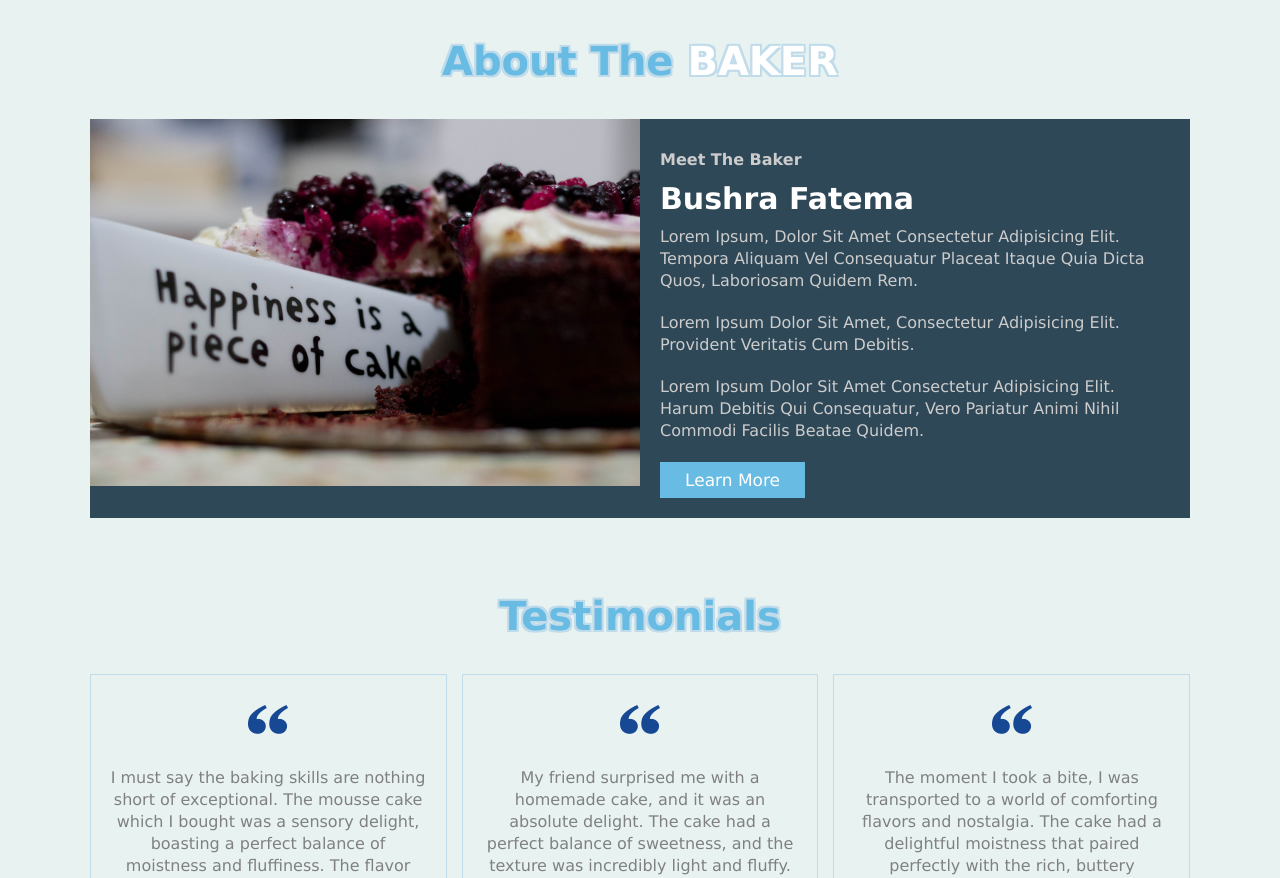
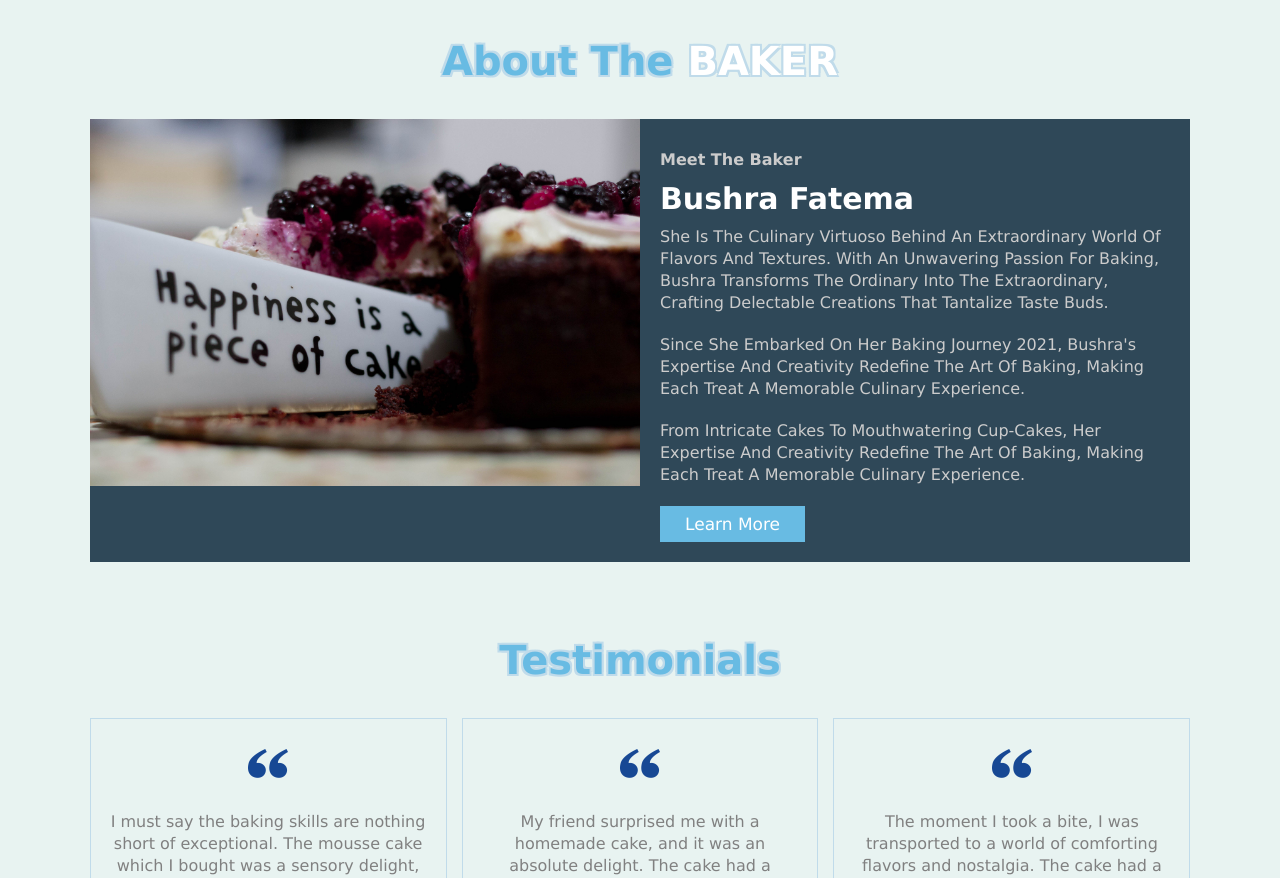
Before and after one commit to shafia31/Dazzling-Delight, a plain HTML site: page index.html in a window 1280 px wide. Shown: the part 5862-6740 px from the top of the page. Drawn offline with Linux system fonts and the light colour scheme.

Commit message:
updated about section & footer

```diff
--- a/index.html
+++ b/index.html
@@ -360,9 +360,7 @@
         <div class="content">
             <p><b>Meet the baker</b></p>
             <h3>Bushra Fatema</h3>
-            <p>Lorem ipsum, dolor sit amet consectetur adipisicing elit. Tempora aliquam vel consequatur placeat itaque quia dicta quos, laboriosam quidem rem.</p>
-            <p>Lorem ipsum dolor sit amet, consectetur adipisicing elit. Provident veritatis cum debitis.</p>
-            <p>Lorem ipsum dolor sit amet consectetur adipisicing elit. Harum debitis qui consequatur, vero pariatur animi nihil commodi facilis beatae quidem.</p>
+            <p>She is the culinary virtuoso behind an extraordinary world of flavors and textures. With an unwavering passion for baking, Bushra transforms the ordinary into the extraordinary, crafting delectable creations that tantalize taste buds.</p><p>Since she embarked on her baking journey 2021, Bushra's expertise and creativity redefine the art of baking, making each treat a memorable culinary experience.</p><p>From intricate cakes to mouthwatering cup-cakes, her expertise and creativity redefine the art of baking, making each treat a memorable culinary experience.</p>
             <a href="" class="btn">Learn more</a>
         </div>
        </div>
@@ -455,7 +453,7 @@
     <footer class="footer">
         <div class="social-media">
             <a href="https://www.facebook.com/dazzling.delights.71" class="fab fa-facebook-f"></a>
-            <a href="" class="fa-brands fa-twitter"></a>
+            <a href="https://pin.it/2xLlt6ti3" class="fa-brands fa-pinterest-p"></a>
             <a href="https://www.instagram.com/_dazzling_delights_?utm_source=ig_web_button_share_sheet&igsh=ZDNlZDc0MzIxNw==" class="fa-brands fa-instagram"></a>
             <a href="https://wa.me/917439434058" class="fa-brands fa-whatsapp"></a>
         </div>
```
